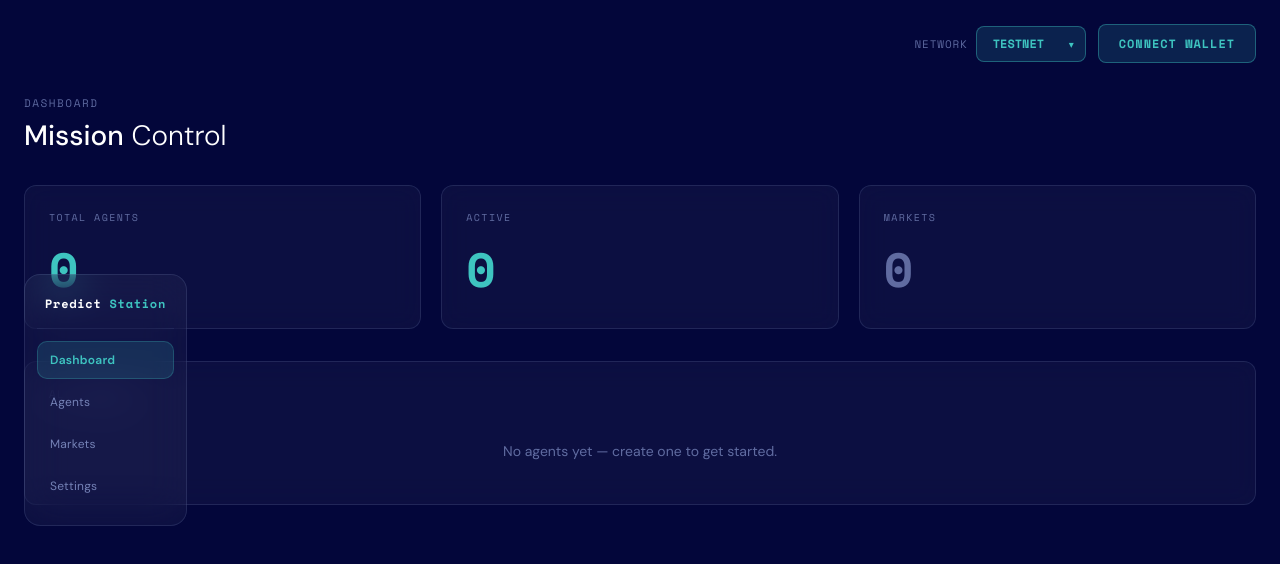
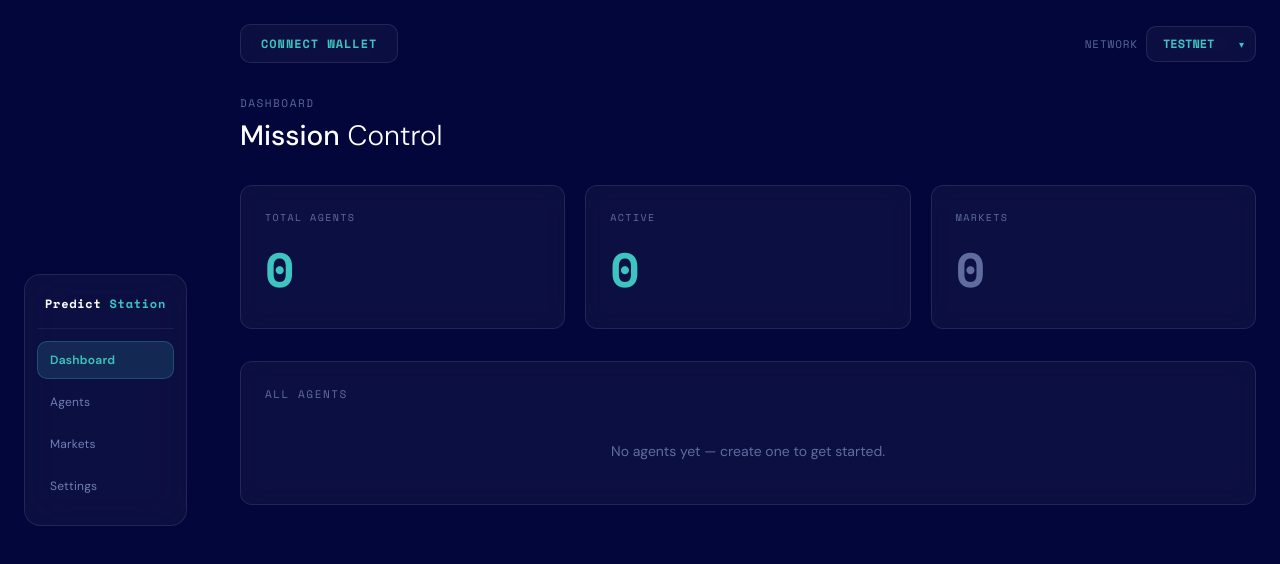
Before and after one commit to pisuthd/predict-station, a Next.js app in the folder frontend/: page /app in a window 1280 px wide. Shown: the top 564 px of the page. Built offline with nearby package versions, Linux system fonts and the light colour scheme.

Commit message:
Update MainScreen: wallet left, network right, glassmorphism, paddingLeft 240px for sidebar

```diff
--- a/frontend/src/pages/MainScreen.tsx
+++ b/frontend/src/pages/MainScreen.tsx
@@ -27,6 +27,7 @@ export default function MainScreen({ agents, selectedAgent }: MainScreenProps) {
         background: NAVY,
         fontFamily: sansFont,
         padding: 24,
+        paddingLeft: 240,
         boxSizing: 'border-box',
       }}
     >
@@ -35,12 +36,31 @@ export default function MainScreen({ agents, selectedAgent }: MainScreenProps) {
         style={{
           display: 'flex',
           alignItems: 'center',
-          justifyContent: 'flex-end',
+          justifyContent: 'space-between',
           gap: 12,
           marginBottom: 32,
         }}
       >
-        {/* Left: Network Dropdown */}
+        {/* Left: Connect Wallet - Glassmorphism */}
+        <button
+          style={{
+            padding: '10px 20px',
+            background: 'rgba(255,255,255,0.04)',
+            backdropFilter: 'blur(20px)',
+            border: '1px solid rgba(180,200,255,0.12)',
+            borderRadius: 10,
+            fontFamily: monoFont,
+            fontSize: 12,
+            fontWeight: 700,
+            color: CYAN,
+            cursor: 'pointer',
+            letterSpacing: '0.08em',
+          }}
+        >
+          CONNECT WALLET
+        </button>
+
+        {/* Right: Network Dropdown - Glassmorphism */}
         <div style={{ display: 'flex', alignItems: 'center', gap: 8 }}>
           <span style={{ fontFamily: monoFont, fontSize: 11, color: MUTED, letterSpacing: '0.08em' }}>
             NETWORK
@@ -56,17 +76,15 @@ export default function MainScreen({ agents, selectedAgent }: MainScreenProps) {
               style={{
                 appearance: 'none',
                 padding: '10px 40px 10px 16px',
-                background: network === 'testnet'
-                  ? 'rgba(62,196,192,0.15)'
-                  : 'rgba(255,255,255,0.05)',
-                border: `1px solid ${network === 'testnet' ? 'rgba(62,196,192,0.4)' : 'rgba(180,200,255,0.12)'}`,
-                borderRadius: 8,
+                background: 'rgba(255,255,255,0.04)',
+                backdropFilter: 'blur(20px)',
+                border: '1px solid rgba(180,200,255,0.12)',
+                borderRadius: 10,
                 fontFamily: monoFont,
                 fontSize: 12,
                 fontWeight: 700,
                 color: network === 'testnet' ? CYAN : MUTED,
                 cursor: network === 'testnet' ? 'pointer' : 'not-allowed',
-                opacity: network === 'testnet' ? 1 : 0.5,
               }}
             >
               <option value="testnet">TESTNET</option>
@@ -87,24 +105,6 @@ export default function MainScreen({ agents, selectedAgent }: MainScreenProps) {
             </span>
           </div>
         </div>
-
-        {/* Right: Connect Wallet */}
-        <button
-          style={{
-            padding: '10px 20px',
-            background: 'rgba(62,196,192,0.15)',
-            border: '1px solid rgba(62,196,192,0.4)',
-            borderRadius: 8,
-            fontFamily: monoFont,
-            fontSize: 12,
-            fontWeight: 700,
-            color: CYAN,
-            cursor: 'pointer',
-            letterSpacing: '0.08em',
-          }}
-        >
-          CONNECT WALLET
-        </button>
       </div>
 
       {/* Main Title */}
```
